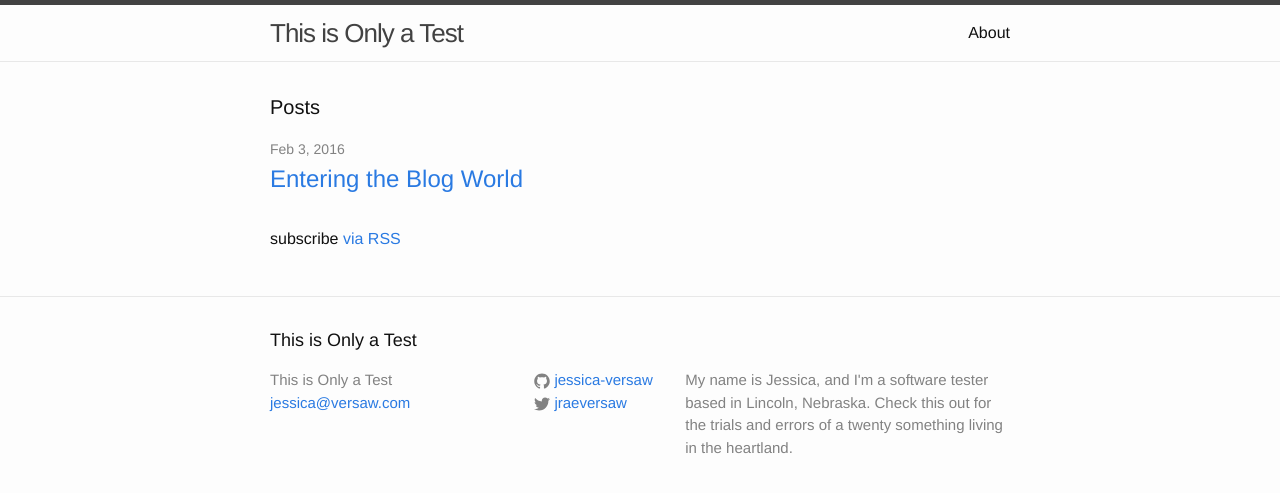
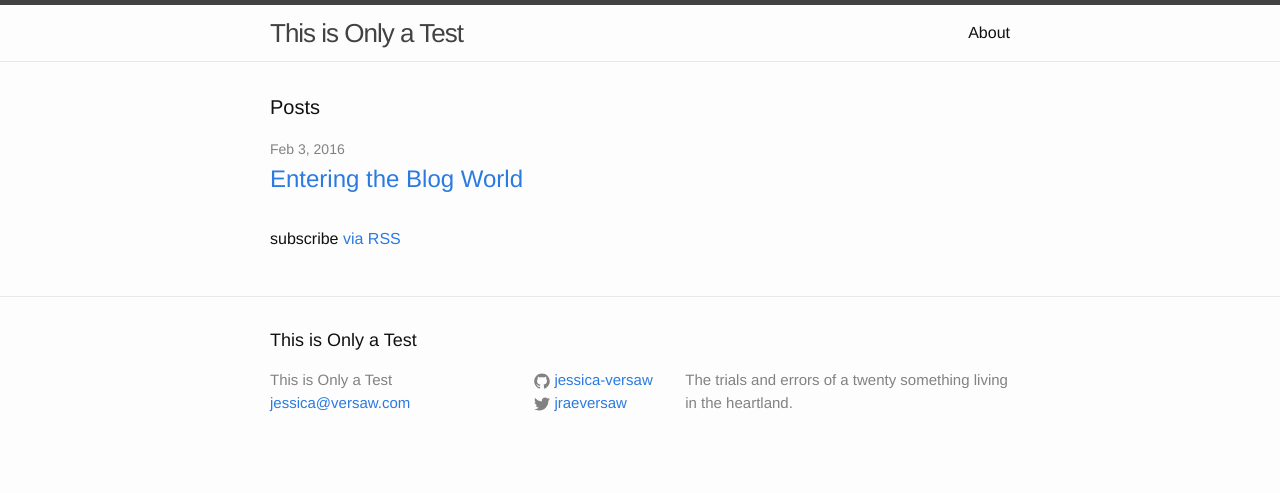
Before and after one commit to jessica-versaw/jessica-versaw.github.io, a Jekyll site: the page built from index.html, in a window 1280 px wide. Shown: the top 493 px of the page. Built offline with Jekyll 4.4.1, drawn with Linux system fonts in a browser that asks for light colours.

Commit message:
About change

```diff
--- a/_config.yml
+++ b/_config.yml
@@ -9,7 +9,7 @@
 title: This is Only a Test
 email: jessica@versaw.com
 description: > # this means to ignore newlines until "baseurl:"
-  My name is Jessica, and I'm a software tester based in Lincoln, Nebraska. Check this out for the trials and errors of a twenty something living in the heartland.
+  The trials and errors of a twenty something living in the heartland.
 baseurl: "" # the subpath of your site, e.g. /blog
 url: "http://jessica.versaw.com" # the base hostname & protocol for your site
 twitter_username: jraeversaw
```
